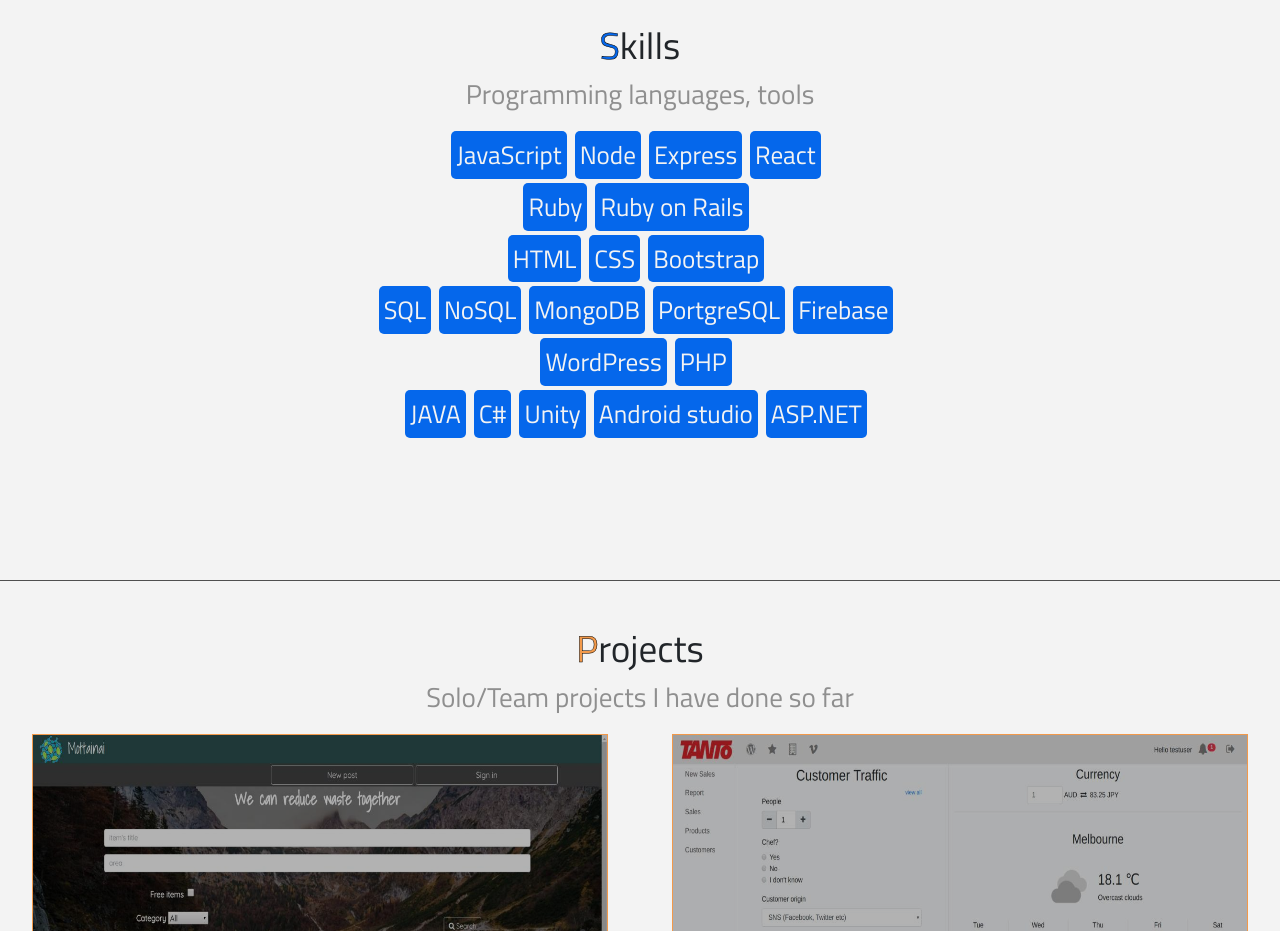
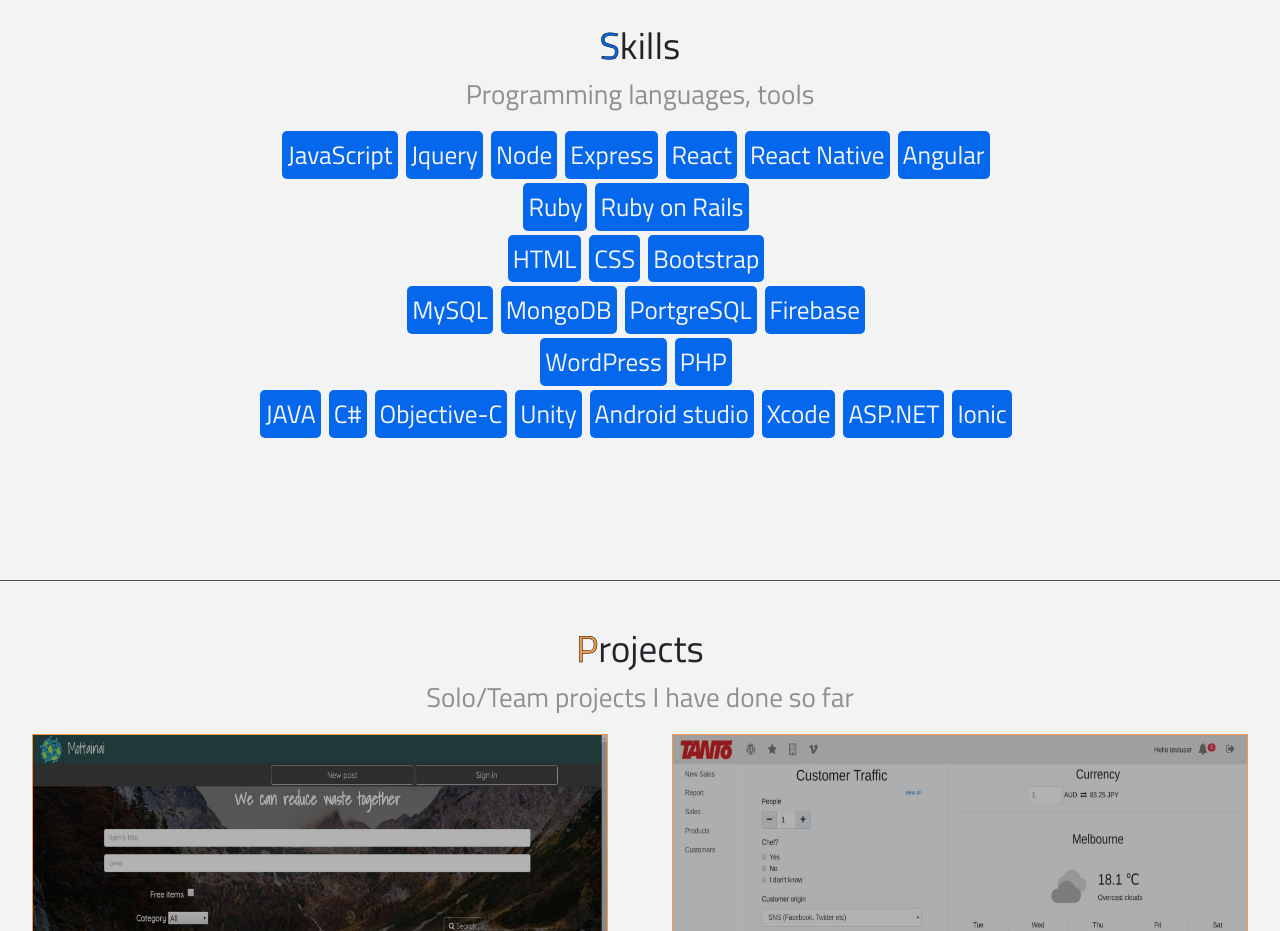
Before and after one commit to MizukiZ/New-Portfolio, a React (Create React App) app: page / in a window 1280 px wide. Shown: the part 920-1851 px from the top of the page. Built offline with nearby package versions, Linux system fonts and the light colour scheme.

Commit message:
added new skills

```diff
--- a/src/components/Skill.js
+++ b/src/components/Skill.js
@@ -3,12 +3,12 @@ import React from "react"
 function Skill({ screenHeight, headerOffSet }) {
   // skills list
   const mySkills = {
-    javaScript: ["JavaScript", "Node", "Express", "React"],
+    javaScript: ["JavaScript", "Jquery", "Node", "Express", "React", "React Native", "Angular"],
     ruby: ["Ruby", "Ruby on Rails"],
     html: ["HTML", "CSS", "Bootstrap"],
-    dataBase: ["SQL", "NoSQL", "MongoDB", "PortgreSQL", "Firebase"],
+    dataBase: ["MySQL", "MongoDB", "PortgreSQL", "Firebase"],
     internship: ["WordPress", "PHP"],
-    AIT: ["JAVA", "C#", "Unity", "Android studio", "ASP.NET"]
+    AIT: ["JAVA", "C#", "Objective-C", "Unity", "Android studio", "Xcode", "ASP.NET", "Ionic"]
   }
   return (
     <div
@@ -16,7 +16,7 @@ function Skill({ screenHeight, headerOffSet }) {
       // when screen height is changed, change the size of wrapper element
       style={{ minHeight: screenHeight - headerOffSet }}
     >
-      <div className="skill-subWtap">
+      <div className="skill-subWrap">
         <div className="skill-title">
           <span>S</span>
           kills
```
Also changed, not shown: 1 other file (tests, documents, lock files or other folders).
